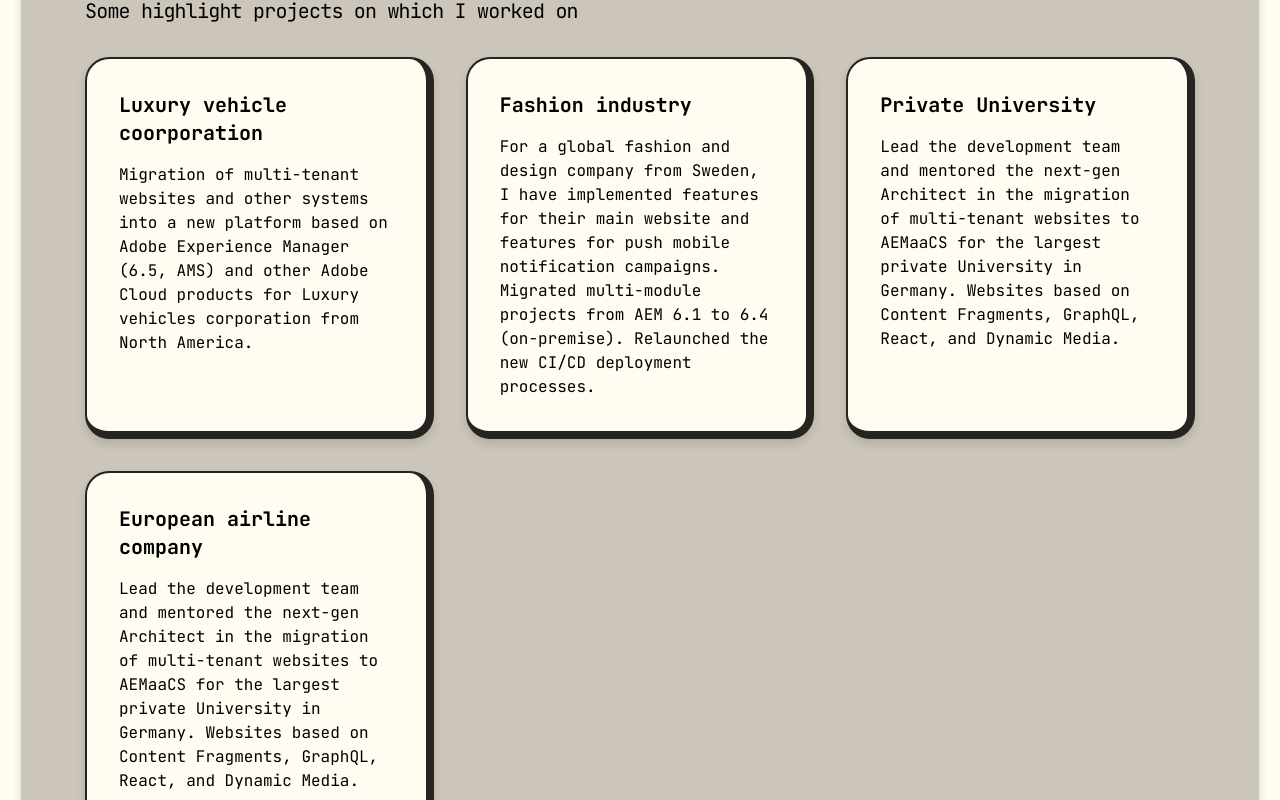
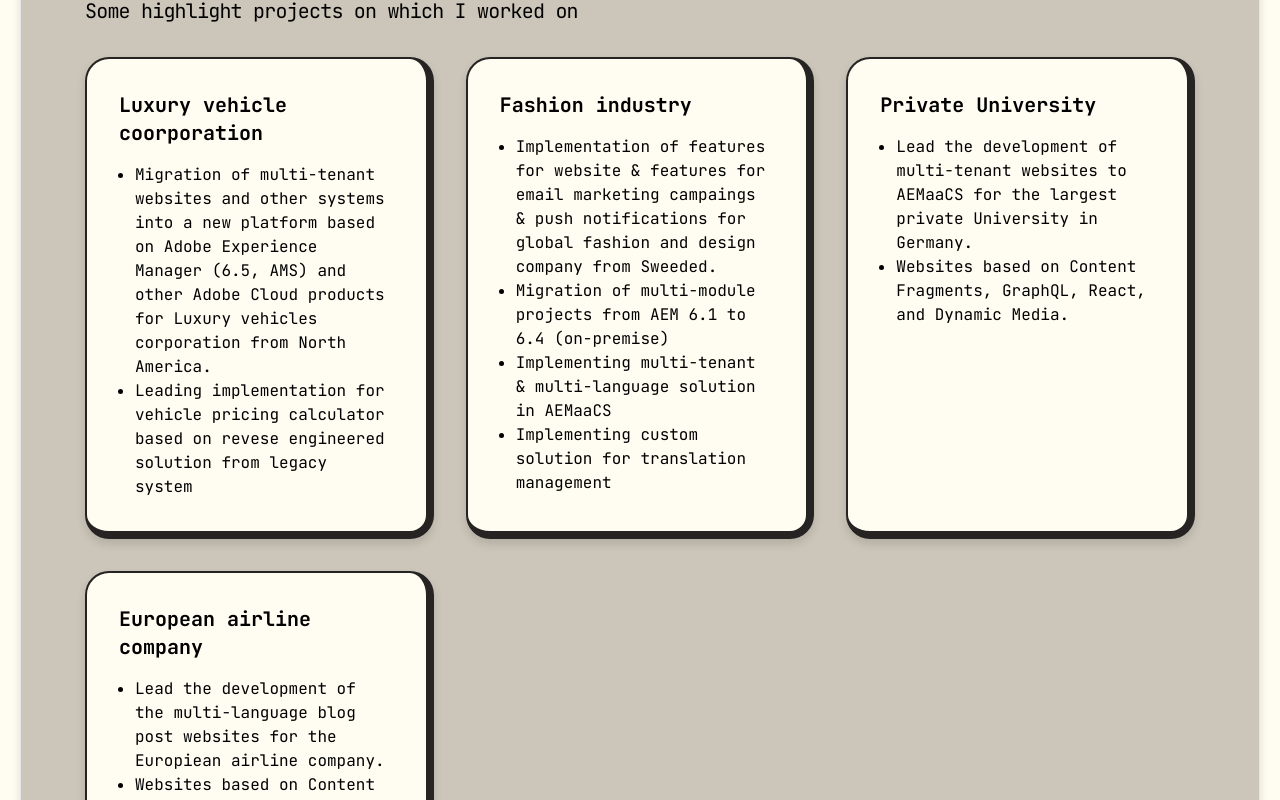
Before and after one commit to MatijaSabo/matija-sabolic.from.hr, a Next.js app: page / in a window 1280 px wide. Shown: the part 2820-3620 px from the top of the page. Built offline with nearby package versions, Linux system fonts and the light colour scheme.

Commit message:
Update projects section

```diff
--- a/src/app/page.tsx
+++ b/src/app/page.tsx
@@ -109,19 +109,41 @@ export default function Index() {
           <div className="grid gap-8 grid-cols-1 lg:grid-cols-2 xl:grid-cols-3">
             <Card
               title="Luxury vehicle coorporation"
-              description="Migration of multi-tenant websites and other systems into a new platform based on Adobe Experience Manager (6.5, AMS) and other Adobe Cloud products for Luxury vehicles corporation from North America."
+              description="
+              <ul class='ml-4 list-disc'>
+                <li>Migration of multi-tenant websites and other systems into a new platform based on Adobe Experience Manager (6.5, AMS) and other Adobe Cloud products for Luxury vehicles corporation from North America.</li>
+                <li>Leading implementation for vehicle pricing calculator based on revese engineered solution from legacy system</li>
+              </ul>
+              "
             />
             <Card
               title="Fashion industry"
-              description="For a global fashion and design company from Sweden, I have implemented features for their main website and features for push mobile notification campaigns. Migrated multi-module projects from AEM 6.1 to 6.4 (on-premise). Relaunched the new CI/CD deployment processes."
+              description="
+              <ul class='ml-4 list-disc'>
+                <li>Implementation of features for website & features for email marketing campaings & push notifications for global fashion and design company from Sweeded.</li>
+                <li>Migration of multi-module projects from AEM 6.1 to 6.4 (on-premise)</li>
+                <li>Implementing multi-tenant & multi-language solution in AEMaaCS</li>
+                <li>Implementing custom solution for translation management</li>
+              </ul>
+              "
             />
             <Card
               title="Private University"
-              description="Lead the development team and mentored the next-gen Architect in the migration of multi-tenant websites to AEMaaCS for the largest private University in Germany. Websites based on Content Fragments, GraphQL, React, and Dynamic Media."
+              description="
+              <ul class='ml-4 list-disc'>
+                <li>Lead the development of multi-tenant websites to AEMaaCS for the largest private University in Germany.</li>
+                <li>Websites based on Content Fragments, GraphQL, React, and Dynamic Media.</li>
+              </ul>
+              "
             />
             <Card
               title="European airline company"
-              description="Lead the development team and mentored the next-gen Architect in the migration of multi-tenant websites to AEMaaCS for the largest private University in Germany. Websites based on Content Fragments, GraphQL, React, and Dynamic Media."
+              description="
+              <ul class='ml-4 list-disc'>
+                <li>Lead the development of the multi-language blog post websites for the Europiean airline company.</li>
+                <li>Websites based on Content Fragments & Core components.</li>
+              </ul>
+              "
             />
           </div>
         </Section>
```
